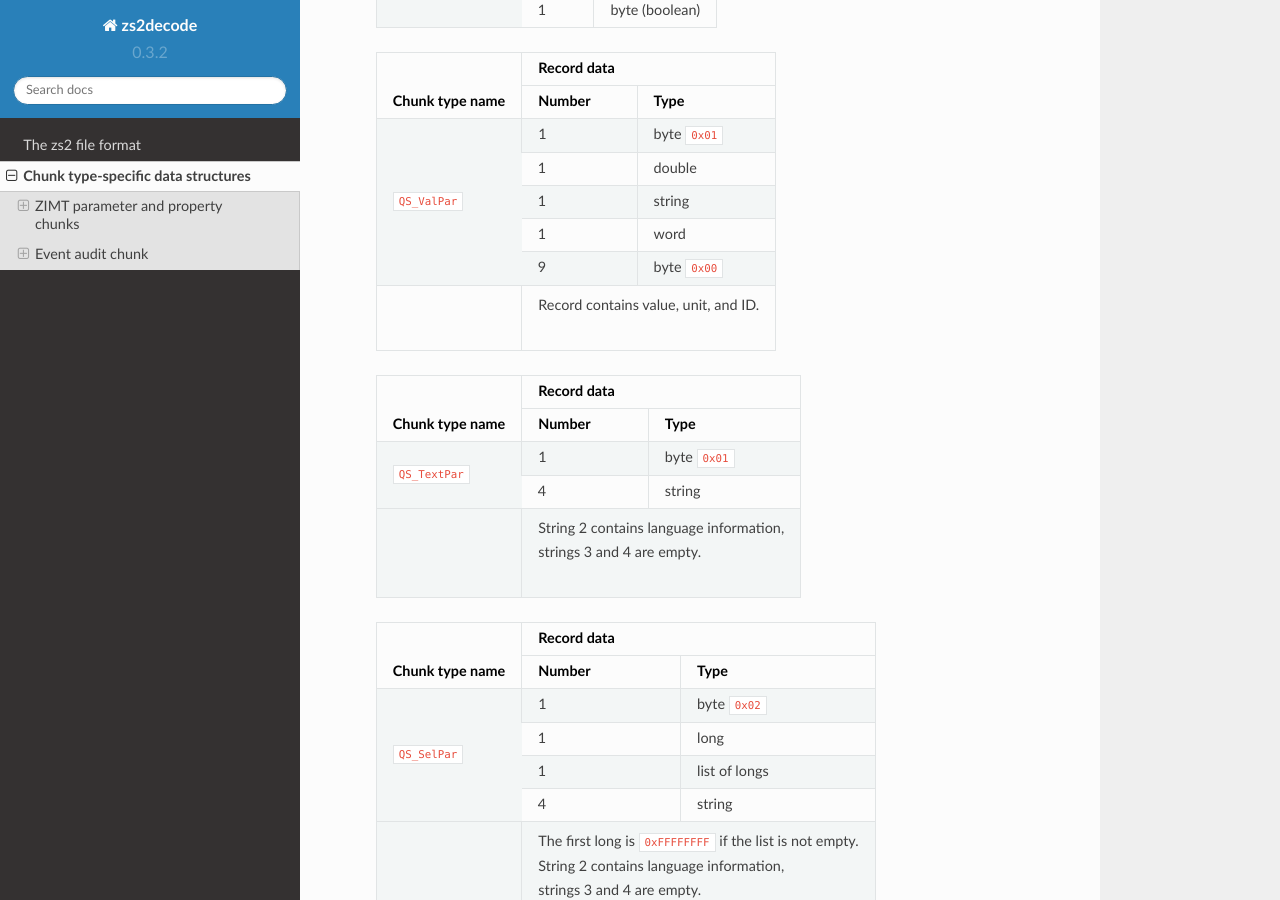
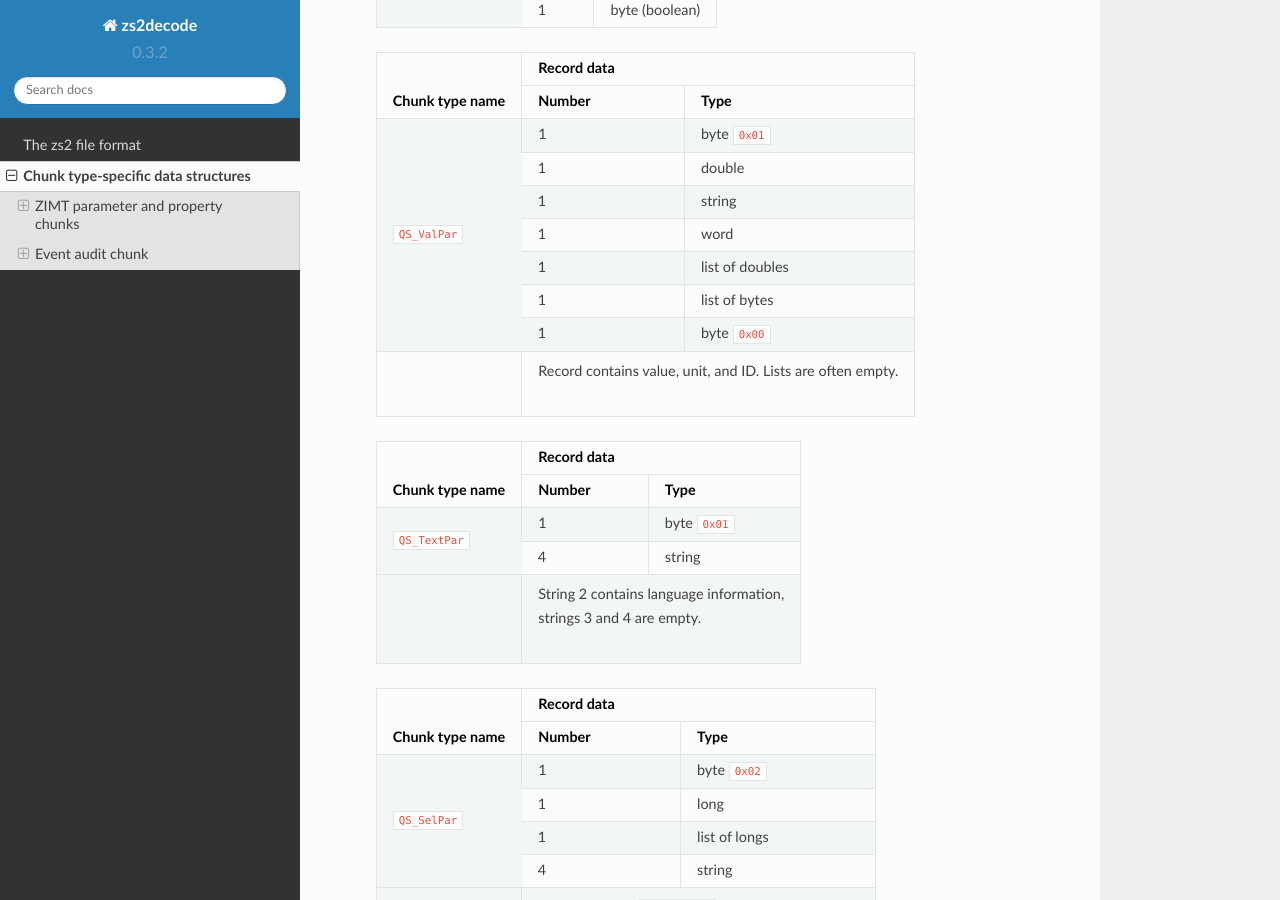
Before and after one commit to cpetrich/zs2decode, a Sphinx documentation site: the page built from docs/special_chunks.rst, in a window 1280 px wide and 900 px high, scrolled down 1454 px. Built offline with Sphinx 7.4.7 and the Read the Docs theme 2.0.0, drawn with Linux system fonts in a browser that asks for light colours.

Commit message:
changed QS_ValPar format
format changed from BdSH9B to BdSH(d)(B)B

```diff
--- a/CHANGELOG.rst
+++ b/CHANGELOG.rst
@@ -3,6 +3,11 @@ Changelog
 =========
 
 This document records all notable changes to ``zs2decode``.
+
+`0.3.2-dev` (unreleased)
+------------------------
+
+* Changed format code of QS_ValPar to recognize two lists (which are ususally empty), cf. Issue #8
 
 `0.3.1` (2017-09-26)
 ------------------------
--- a/docs/special_chunks.rst
+++ b/docs/special_chunks.rst
@@ -87,9 +87,13 @@ ZIMT property chunks
  +                     +------+-----------------------------------------------------------+
  |                     | 1    | word                                                      |
  +                     +------+-----------------------------------------------------------+
- |                     | 9    | byte ``0x00``                                             |
+ |                     | 1    | list of doubles                                           |
+ +                     +------+-----------------------------------------------------------+
+ |                     | 1    | list of bytes                                             |
+ +                     +------+-----------------------------------------------------------+
+ |                     | 1    | byte ``0x00``                                             |
  +---------------------+------+-----------------------------------------------------------+
- |                     || Record contains value, unit, and ID.                            |
+ |                     || Record contains value, unit, and ID. Lists are often empty.     |
  +---------------------+------+-----------------------------------------------------------+
 
  +---------------------+------+-----------------------------------------------------------+
```
Also changed, not shown: 1 other file.
